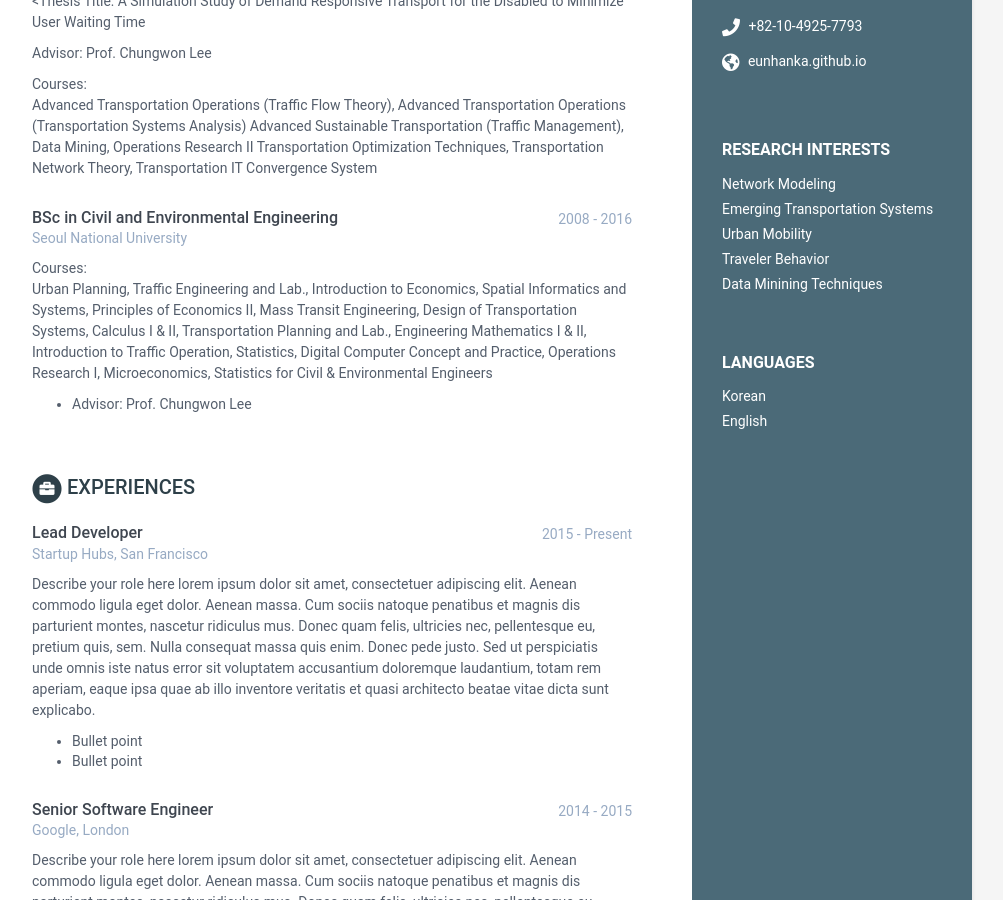
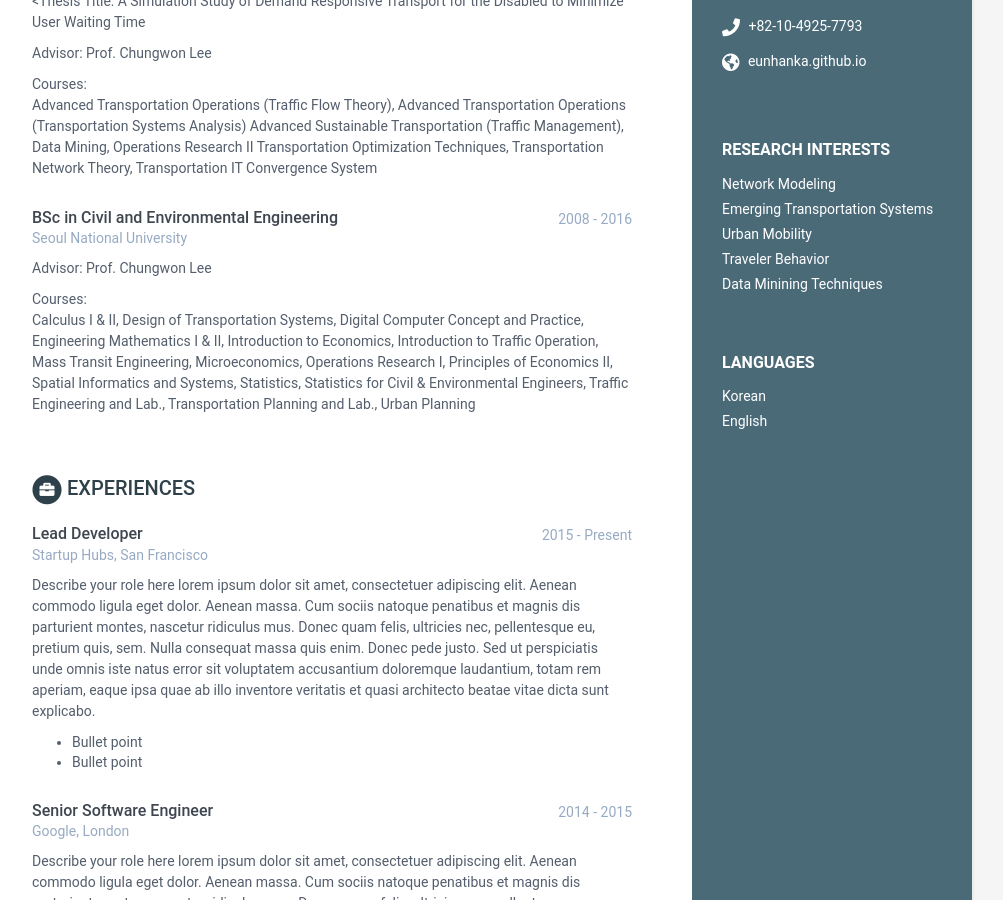
Before and after one commit to eunhanka/eunhanka.github.io, a Jekyll site: the page built from index.html, in a window 1280 px wide and 900 px high, scrolled down 424 px. Shown: the whole window, without its empty margins (168-1171 px from the left). Built offline with Jekyll 4.4.1, drawn with Linux system fonts in a browser that asks for light colours; part of the change alters nothing that is shown.

```diff
--- a/_data/data.yml
+++ b/_data/data.yml
@@ -59,18 +59,16 @@ education:
         Advanced Sustainable Transportation (Traffic Management), Data Mining, Operations Research II
         Transportation Optimization Techniques, Transportation Network Theory, Transportation IT Convergence System</p>
 
-
     - degree: BSc in Civil and Environmental Engineering
       university: Seoul National University
       time: 2008 - 2016
       details: |
-        Courses: <br>
-        Urban Planning, Traffic Engineering and Lab., Introduction to Economics, Spatial Informatics and Systems,
-        Principles of Economics II, Mass Transit Engineering, Design of Transportation Systems, Calculus I & II,
-        Transportation Planning and Lab., Engineering Mathematics I & II, Introduction to Traffic Operation,
-        Statistics, Digital Computer Concept and Practice, Operations Research I, Microeconomics, Statistics for Civil & Environmental Engineers
-
-          - Advisor: Prof. Chungwon Lee
+        <p>Advisor: Prof. Chungwon Lee</p>
+        <p>Courses: <br>
+        Calculus I & II, Design of Transportation Systems, Digital Computer Concept and Practice, Engineering Mathematics I & II,
+        Introduction to Economics, Introduction to Traffic Operation, Mass Transit Engineering, Microeconomics,
+        Operations Research I, Principles of Economics II, Spatial Informatics and Systems, Statistics,
+        Statistics for Civil & Environmental Engineers, Traffic Engineering and Lab., Transportation Planning and Lab., Urban Planning
 
 experiences:
     - role: Lead Developer
```
